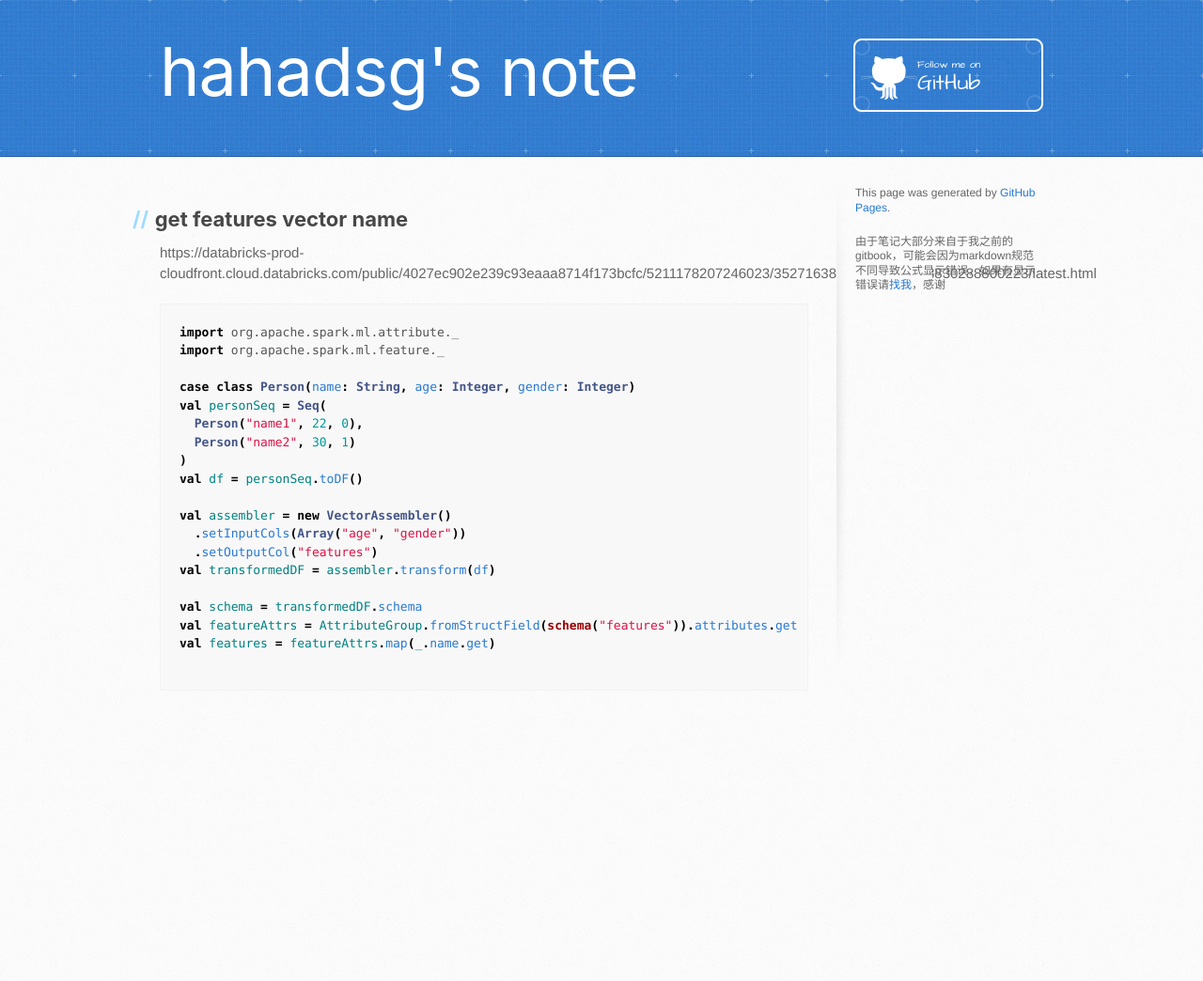
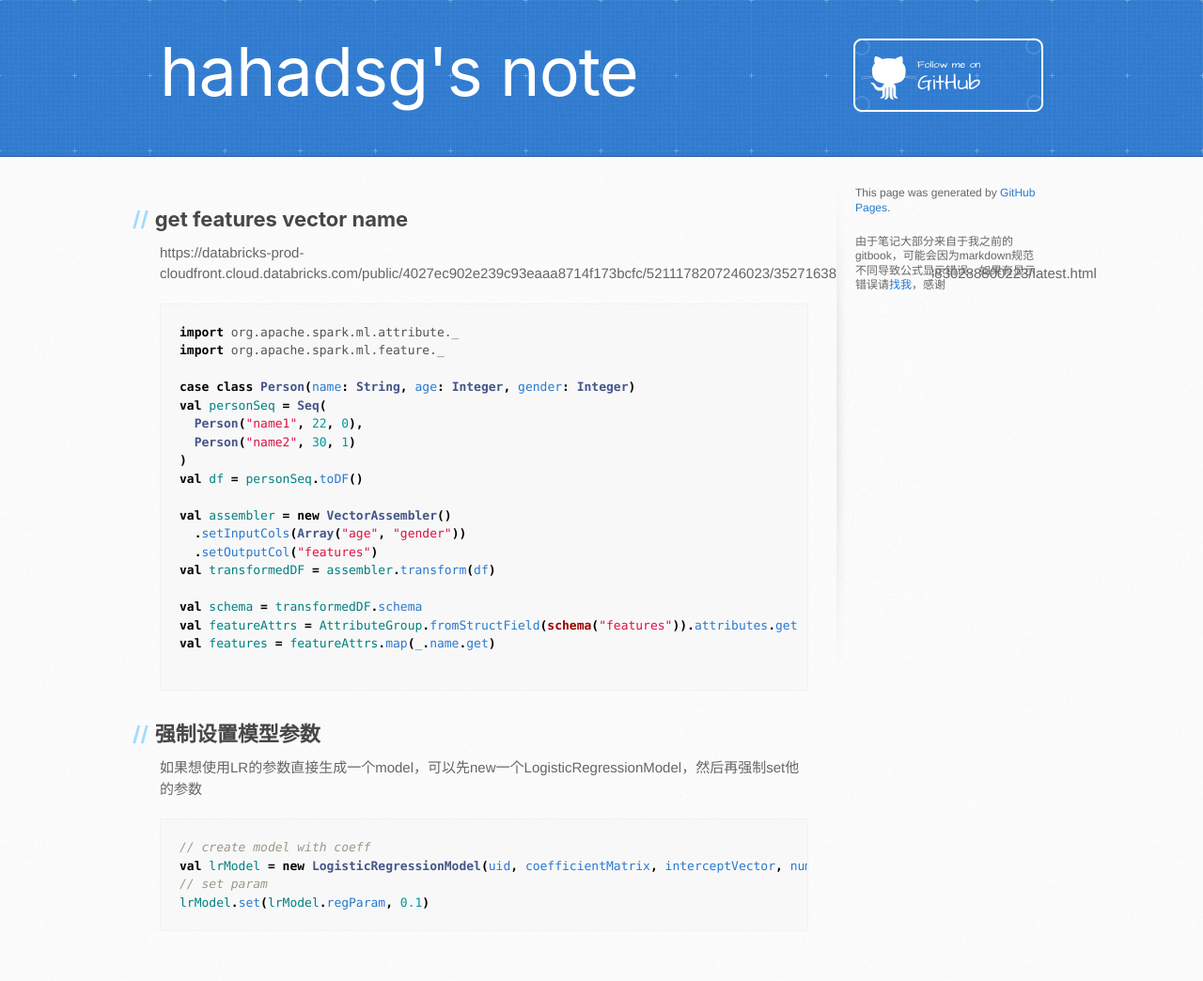
Before and after one commit to hahadsg/hahadsg.github.io, a Jekyll site: the page built from bigdata/spark/spark_ml.md, in a window 1280 px wide. Shown: the whole page at 94% size. Built offline with Jekyll 4.4.1, drawn with Linux system fonts in a browser that asks for light colours; our own code applies the rules of GitHub Pages for plain Markdown files; the repository's description, which GitHub fills in, is left out; before the commit the page ends 900 px from its top, so only the background shows below that.

Commit message:
update spark_ml

````diff
--- a/bigdata/spark/spark_ml.md
+++ b/bigdata/spark/spark_ml.md
@@ -23,3 +23,14 @@ val featureAttrs = AttributeGroup.fromStructField(schema("features")).attributes
 val features = featureAttrs.map(_.name.get)
 
 ```
+
+## 强制设置模型参数
+
+如果想使用LR的参数直接生成一个model，可以先new一个LogisticRegressionModel，然后再强制set他的参数
+
+```scala
+// create model with coeff
+val lrModel = new LogisticRegressionModel(uid, coefficientMatrix, interceptVector, numClasses, isMultinomial)
+// set param
+lrModel.set(lrModel.regParam, 0.1)
+```
````
